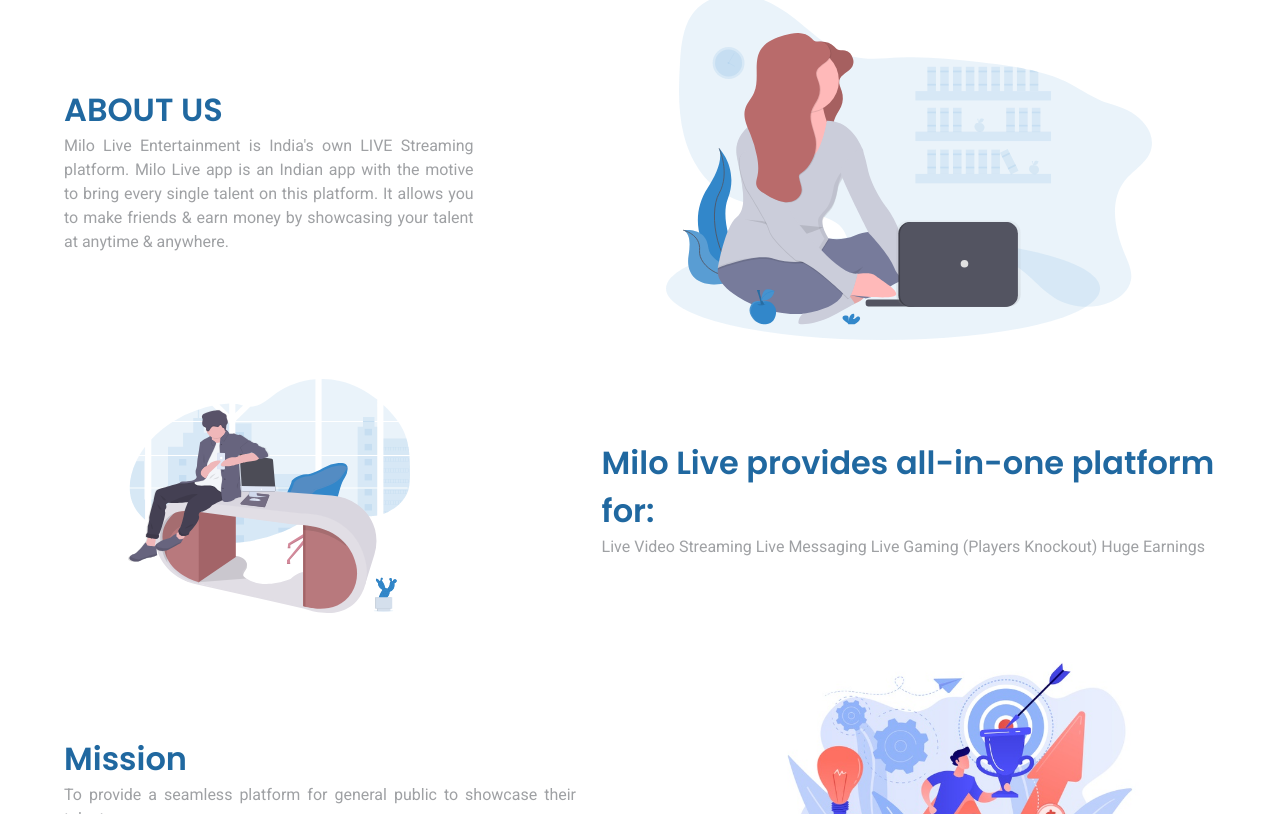
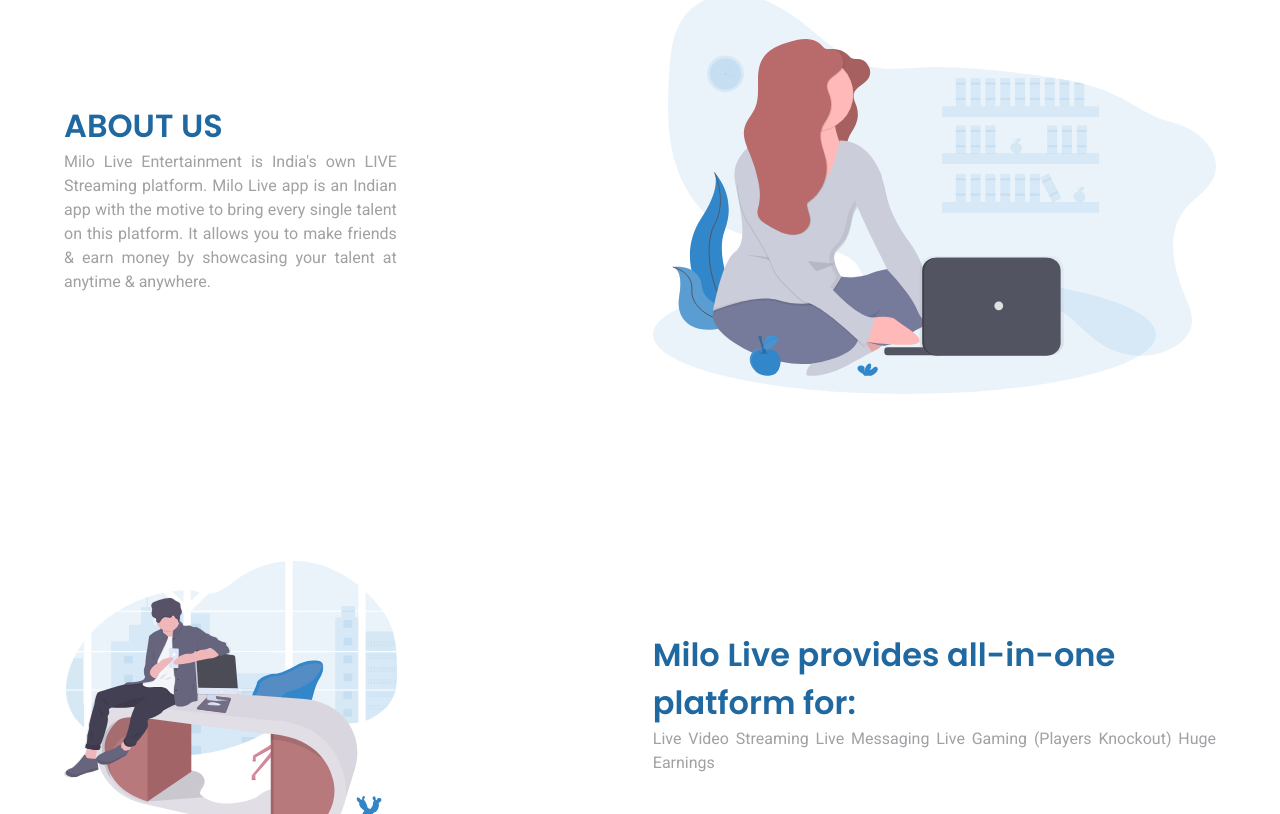
Before and after one commit to VivekBcloud/av-project, a React (Create React App) app: page /about in a window 1280 px wide. Shown: the part 486-1300 px from the top of the page. Built offline with nearby package versions, Linux system fonts and the light colour scheme.

Commit message:
added the animation for all req elements 🎪

```diff
--- a/package.json
+++ b/package.json
@@ -9,6 +9,7 @@
     "framer-motion": "^5.5.5",
     "react": "^17.0.2",
     "react-dom": "^17.0.2",
+    "react-google-recaptcha": "^2.1.0",
     "react-intersection-observer": "^8.33.1",
     "react-router-dom": "^6.2.1",
     "react-scripts": "5.0.0",
--- /dev/null
+++ b/src/components/AnimateComp.jsx
@@ -0,0 +1,42 @@
+import { motion, useAnimation } from "framer-motion";
+import React, { useEffect } from "react";
+import { useInView } from "react-intersection-observer";
+
+const AnimateComp = ({ children }) => {
+  const animation = useAnimation();
+  const [contentRef, inView] = useInView({
+    triggerOnce: true,
+    rootMargin: "-150px",
+  });
+  useEffect(() => {
+    if (inView) {
+      animation.start("visible");
+    }
+  }, [animation, inView]);
+  const cardAnimation = {
+    visible: {
+      opacity: 1,
+      y: 0,
+      transition: {
+        duration: 0.6,
+        // ease: "ease-in",
+      },
+    },
+    hidden: {
+      opacity: 0,
+      y: 72,
+    },
+  };
+  return (
+    <motion.div
+      ref={contentRef}
+      animate={animation}
+      initial="hidden"
+      variants={cardAnimation}
+    >
+      {children}
+    </motion.div>
+  );
+};
+
+export default AnimateComp;
--- /dev/null
+++ b/src/components/AnimateHztlComp.jsx
@@ -0,0 +1,57 @@
+import { motion, useAnimation } from "framer-motion";
+import React, { useEffect } from "react";
+import { useInView } from "react-intersection-observer";
+
+const AnimateComp = ({ children, leftDir }) => {
+  const animation = useAnimation();
+  const [contentRef, inView] = useInView({
+    triggerOnce: true,
+    rootMargin: "-150px",
+  });
+  useEffect(() => {
+    if (inView) {
+      animation.start("visible");
+    }
+  }, [animation, inView]);
+  const cardAnimation = leftDir
+    ? {
+        visible: {
+          opacity: 1,
+          x: 0,
+          transition: {
+            duration: 0.6,
+            // ease: "ease-in",
+          },
+        },
+        hidden: {
+          opacity: 0,
+          x: -72,
+        },
+      }
+    : {
+        visible: {
+          opacity: 1,
+          x: 0,
+          transition: {
+            duration: 0.6,
+            // ease: "ease-in",
+          },
+        },
+        hidden: {
+          opacity: 0,
+          x: 72,
+        },
+      };
+  return (
+    <motion.div
+      ref={contentRef}
+      animate={animation}
+      initial="hidden"
+      variants={cardAnimation}
+    >
+      {children}
+    </motion.div>
+  );
+};
+
+export default AnimateComp;
--- a/src/components/Footer.jsx
+++ b/src/components/Footer.jsx
@@ -3,7 +3,7 @@ import { Link, Outlet } from "react-router-dom";
 import styles from "../styles/footer.module.css";
 import { FacebookSvg, InstaSvg, LinkedinSvg } from "../data/useSvg";
 const Footer = () => {
-  const ScrollToTop = () => {
+  const scrollToTop = () => {
     window.scroll(0, 0);
   };
   return (
@@ -42,22 +42,22 @@ const Footer = () => {
         <div className={styles.navi}>
           <h3 className={styles.footerTitles}>Navigation</h3>
           <div>
-            <Link className={styles.anchor} to="/">
+            <Link className={styles.anchor} onClick={scrollToTop} to="/">
               Home
             </Link>
           </div>
           <div>
-            <Link className={styles.anchor} to="/about">
+            <Link className={styles.anchor} onClick={scrollToTop} to="/about">
               About
             </Link>
           </div>
           <div>
-            <Link className={styles.anchor} to="/agency">
+            <Link className={styles.anchor} onClick={scrollToTop} to="/agency">
               Agency Request
             </Link>
           </div>
           <div>
-            <Link className={styles.anchor} to="/contact">
+            <Link className={styles.anchor} onClick={scrollToTop} to="/contact">
               Contact Us
             </Link>
           </div>
@@ -98,12 +98,12 @@ const Footer = () => {
         <div className={styles.policy}>
           <h3 className={styles.footerTitles}>Policy</h3>
           <Link to="terms">
-            <div className={styles.anchor} onClick={ScrollToTop}>
+            <div className={styles.anchor} onClick={scrollToTop}>
               Terms & Conditions
             </div>
           </Link>
           <Link to="policy">
-            <div className={styles.anchor} onClick={ScrollToTop}>
+            <div className={styles.anchor} onClick={scrollToTop}>
               Privacy Policy
             </div>
           </Link>
--- a/src/pages/About.jsx
+++ b/src/pages/About.jsx
@@ -1,18 +1,29 @@
+import { motion } from "framer-motion";
 import React from "react";
 import styles from "../styles/about.module.css";
-
+import AnimateHztlComp from "../components/AnimateHztlComp";
 const About = () => {
   return (
-    <div className={`${styles.container}  fluid-container`}>
+    <div className={`${styles.container}  `}>
       <div className={styles.headerSection}>
-        <h1>About us</h1>
+        <motion.h1
+          initial={{ y: 100, opacity: 0 }}
+          animate={{ y: 0, opacity: 1 }}
+          transition={{ duration: 1 }}
+        >
+          About us
+        </motion.h1>
+
         <img src="/svg/wave.svg" alt="wave" className={styles.waveImg} />
       </div>
       <div className={`${styles.innerContainer}`}>
-        <div className={`${styles.aboutSection} ${styles.aboutSection46}`}>
+        <div
+          className={`${styles.aboutSection} ${styles.aboutSection46}`}
+          style={{ paddingTop: "0" }}
+        >
           <div className={styles.leftSection}>
-            <div className={styles.title}>ABOUT US</div>
-            <div className={styles.desc}>
+            <div className={`${styles.title} fluid-container`}>ABOUT US</div>
+            <div className={`${styles.desc} fluid-container`}>
               Milo Live Entertainment is India's own LIVE Streaming platform.
               Milo Live app is an Indian app with the motive to bring every
               single talent on this platform. It allows you to make friends &
@@ -20,38 +31,50 @@ const About = () => {
             </div>
           </div>
           <div className={`${styles.rightSection} fluid-container`}>
+            <AnimateHztlComp leftDir={false}>
               <img src="/svg/undraw_svg_2.svg" alt="about-img" />
+            </AnimateHztlComp>
           </div>
         </div>
         <div className={`${styles.aboutSection} ${styles.aboutSection46}`}>
           <div className={`${styles.leftSection} fluid-container`}>
+            <AnimateHztlComp leftDir={true}>
               <img src="/svg/undraw_svg_3.svg" alt="live-img" />
+            </AnimateHztlComp>
           </div>
           <div className={styles.rightSection}>
-            <div className={styles.title}>
+            <div className={`${styles.title} fluid-container`}>
               Milo Live provides all-in-one platform for:
             </div>
-            <div className={styles.desc}>
+            <div className={`${styles.desc} fluid-container`}>
               Live Video Streaming Live Messaging Live Gaming (Players Knockout)
               Huge Earnings
             </div>
           </div>
         </div>
-        <div className={styles.aboutSection}>
+        <div className={`${styles.linearGrad}`}>
+          <div className={`${styles.aboutSection} fluid-container`}>
             <div className={styles.leftSection}>
-            <div className={styles.title}>Mission</div>
-            <div className={styles.desc}>
+              <div className={styles.title} style={{ color: "white" }}>
+                Mission
+              </div>
+              <div className={styles.desc} style={{ color: "white" }}>
                 To provide a seamless platform for general public to showcase
                 their talent.
               </div>
             </div>
             <div className={`${styles.rightSection} fluid-container`}>
+              <AnimateHztlComp leftDir={false}>
                 <img src="/images/mission.jpg" alt="mission-img" />
+              </AnimateHztlComp>
+            </div>
           </div>
         </div>
         <div className={`${styles.aboutSection} ${styles.aboutSection46}`}>
           <div className={`${styles.leftSection} fluid-container`}>
+            <AnimateHztlComp leftDir={true}>
               <img src="/svg/undraw_svg_4.svg" alt="why-img" />
+            </AnimateHztlComp>
           </div>
           <div className={`${styles.rightSection} fluid-container`}>
             <div className={styles.title}>Why Us</div>
--- a/src/pages/Agency.jsx
+++ b/src/pages/Agency.jsx
@@ -1,16 +1,36 @@
 import React from "react";
+
 import aboutstyles from "../styles/about.module.css";
 import styles from "../styles/agency.module.css";
+import ReCAPTCHA from "react-google-recaptcha";
+import { motion } from "framer-motion";
+import AnimateComp from "../components/AnimateComp";
 const Agency = () => {
+  function onChange(value) {
+    console.log("Captcha value:", value);
+  }
   return (
     <div className={`${aboutstyles.container}  fluid-container`}>
       <div className={aboutstyles.headerSection}>
-        <h1>Agency Request</h1>
+        <motion.h1
+          initial={{ y: 100, opacity: 0 }}
+          animate={{ y: 0, opacity: 1 }}
+          transition={{ duration: 1 }}
+        >
+          Agency Request
+        </motion.h1>
         <img src="/svg/wave.svg" alt="wave" className={aboutstyles.waveImg} />
       </div>
       <div className={styles.innerContainer}>
+        <AnimateComp>
           <div className={styles.agencyTitle}>Agency Request</div>
-        <form className={styles.formContainer}>
+        </AnimateComp>
+        <AnimateComp>
+          <form
+            action="agencySendMail.php"
+            method="POST"
+            className={styles.formContainer}
+          >
             <div>
               <label htmlFor="name">
                 Agency Name <span>*</span>{" "}
@@ -58,7 +78,12 @@ const Agency = () => {
               <label htmlFor="email">
                 Your Email <span>*</span>{" "}
               </label>
-            <input type="email" id="email" required placeholder="Your Email" />
+              <input
+                type="email"
+                id="email"
+                required
+                placeholder="Your Email"
+              />
             </div>
             <div>
               <label htmlFor="country">
@@ -98,8 +123,15 @@ const Agency = () => {
               <label htmlFor="referred">Referred By(Optional) </label>
               <input type="text" id="referred" placeholder="Referred By" />
             </div>
+            <div>
+              <ReCAPTCHA
+                sitekey="6Ld64h8cAAAAAOcn4TykeXKj0ii93QMbKF8RguM3"
+                onChange={onChange}
+              />
+            </div>
             <button className={styles.submitBtn}>Submit</button>
           </form>
+        </AnimateComp>
       </div>
     </div>
   );
--- a/src/pages/Contact.jsx
+++ b/src/pages/Contact.jsx
@@ -1,22 +1,43 @@
 import React from "react";
 import aboutstyles from "../styles/about.module.css";
 import styles from "../styles/contact.module.css";
+import ReCAPTCHA from "react-google-recaptcha";
+import AnimateComp from "../components/AnimateComp";
+import { motion } from "framer-motion";
 const Contact = () => {
+  function onChange(value) {
+    console.log("Captcha value:", value);
+  }
+
   return (
     <div className={`${aboutstyles.container}  fluid-container`}>
       <div className={aboutstyles.headerSection}>
-        <h1>Contact Us</h1>
+        <motion.h1
+          initial={{ y: 100, opacity: 0 }}
+          animate={{ y: 0, opacity: 1 }}
+          transition={{ duration: 1 }}
+        >
+          Contact Us
+        </motion.h1>
+
         <img src="/svg/wave.svg" alt="wave" className={aboutstyles.waveImg} />
       </div>
       <div className={styles.innerContainer}>
+        <AnimateComp>
           <div className={styles.agencyTitle}>Contact Form</div>
+        </AnimateComp>
+        <AnimateComp>
           <div className={styles.contentWrapper}>
-          <form action="" className={styles.formContainer}>
+            <form
+              action="sendEmail.php"
+              method="POST"
+              className={styles.formContainer}
+            >
               <div>
                 <label htmlFor="name">
                   Your Name <span>*</span>{" "}
                 </label>
-              <input type="text" id="name" required placeholder="Agency Name" />
+                <input type="text" id="name" required placeholder="Name" />
               </div>
               <div>
                 <label htmlFor="mobile">
@@ -39,7 +60,12 @@ const Contact = () => {
                 <label htmlFor="subject">
                   Subject <span>*</span>{" "}
                 </label>
-              <input type="text" id="subject" required placeholder="subject" />
+                <input
+                  type="text"
+                  id="subject"
+                  required
+                  placeholder="subject"
+                />
               </div>
               <div className={styles.textAreaContainer}>
                 <label htmlFor="comment">
@@ -52,12 +78,19 @@ const Contact = () => {
                   placeholder="Message"
                 />
               </div>
+              <div>
+                <ReCAPTCHA
+                  sitekey="6Ld64h8cAAAAAOcn4TykeXKj0ii93QMbKF8RguM3"
+                  onChange={onChange}
+                />
+              </div>
               <button className={styles.submitBtn}>Submit</button>
             </form>
             <div>
               <img src="/images/contact.jpg" alt="contanct-img" />
             </div>
           </div>
+        </AnimateComp>
         <div className={styles.infoContainer}>
           <div>
             <div className={styles.infoHeading}>Founder</div>
--- a/src/pages/Home.jsx
+++ b/src/pages/Home.jsx
@@ -10,7 +10,7 @@ const Home = () => {
         <div className={styles.innerContainer}>
           <div className={styles.leftContainer}>
             <motion.div
-              initial={{ x: -100, opacity: 0 }}
+              initial={{ x: -200, opacity: 0 }}
               animate={{ x: 0, opacity: 1 }}
               transition={{ duration: 1 }}
             >
@@ -19,7 +19,7 @@ const Home = () => {
           </div>
           <div className={styles.rightContainer}>
             <motion.img
-              initial={{ x: -100, opacity: 0 }}
+              initial={{ x: -200, opacity: 0 }}
               animate={{ x: 0, opacity: 1 }}
               transition={{ duration: 1 }}
               src="/images/banner1.jpeg"
@@ -27,9 +27,9 @@ const Home = () => {
               className={styles.banner1}
             />
             <motion.img
-              initial={{ x: -100, opacity: 0 }}
+              initial={{ x: -200, opacity: 0 }}
               animate={{ x: 0, opacity: 1 }}
-              transition={{ duration: 1, delay: "1" }}
+              transition={{ duration: 1, delay: "0.2" }}
               src="/images/banner2.jpeg"
               alt="banner2"
               className={styles.banner2}
--- a/src/pages/Policy.jsx
+++ b/src/pages/Policy.jsx
@@ -1,3 +1,4 @@
+import { motion } from "framer-motion";
 import React from "react";
 import aboutstyles from "../styles/about.module.css";
 import styles from "../styles/terms.module.css";
@@ -5,7 +6,13 @@ const Condition = () => {
   return (
     <div className={`${aboutstyles.container}  fluid-container`}>
       <div className={aboutstyles.headerSection}>
-        <h1>Privacy Policy</h1>
+        <motion.h1
+          initial={{ y: 100, opacity: 0 }}
+          animate={{ y: 0, opacity: 1 }}
+          transition={{ duration: 1 }}
+        >
+          Privacy Policy
+        </motion.h1>
         <img src="/svg/wave.svg" alt="wave" className={aboutstyles.waveImg} />
       </div>
       <div className={styles.innerContainer}>
--- a/src/pages/Terms.jsx
+++ b/src/pages/Terms.jsx
@@ -1,3 +1,4 @@
+import { motion } from "framer-motion";
 import React from "react";
 import aboutstyles from "../styles/about.module.css";
 import styles from "../styles/terms.module.css";
@@ -5,7 +6,13 @@ const Terms = () => {
   return (
     <div className={`${aboutstyles.container}  fluid-container`}>
       <div className={aboutstyles.headerSection}>
-        <h1>Terms & Conditions</h1>
+        <motion.h1
+          initial={{ y: 100, opacity: 0 }}
+          animate={{ y: 0, opacity: 1 }}
+          transition={{ duration: 1 }}
+        >
+          Terms & Conditions
+        </motion.h1>
         <img src="/svg/wave.svg" alt="wave" className={aboutstyles.waveImg} />
       </div>
       <div className={styles.innerContainer}>
--- a/src/styles/about.module.css
+++ b/src/styles/about.module.css
@@ -39,18 +39,23 @@
 .container .innerContainer {
   display: grid;
   place-items: center;
-  max-width: 84rem;
+  width: 100%;
+  /* max-width: 84rem; */
+  /* margin: 0 auto; */
   gap: 2rem;
   z-index: 2;
 }
 .container .innerContainer .aboutSection {
+  margin: 0 auto;
   width: 100%;
+  max-width: 84rem;
   display: grid;
   grid-template-columns: 1fr 1fr;
   /* justify-content: center; */
   align-items: center;
   gap: 8rem;
   text-align: left;
+  padding: 5vw 0;
 }
 .container .innerContainer .aboutSection46 {
   grid-template-columns: 4fr 6fr;
@@ -76,6 +81,13 @@
   /* max-width: 50ch; */
   height: auto;
 }
+.container .innerContainer .linearGrad {
+  /* height: auto; */
+  width: 100%;
+  padding: 5vw 0;
+  color: white;
+  background: linear-gradient(to right, #5c10f2c9 0%, #14b2fd 100%);
+}
 
 @media screen and (max-width: 1000px) {
   .container .innerContainer .aboutSection {
--- a/src/styles/contact.module.css
+++ b/src/styles/contact.module.css
@@ -15,7 +15,7 @@
 }
 .contentWrapper {
   display: grid;
-  grid-template-columns: 5fr 6fr;
+  grid-template-columns: 6fr 6fr;
   gap: 2rem;
   width: 100%;
   font-size: 1rem;
@@ -45,7 +45,7 @@
   height: 48px;
   border-radius: 0;
   border: 1px solid #dae0e5;
-  font-size: 1rem;
+  font-size: 0.8rem;
   padding: 0.375rem 0.75rem;
   font-weight: 400;
   background-color: #fff;
@@ -68,7 +68,7 @@
   border-radius: 0;
   border: 1px solid #dae0e5;
   min-height: calc(1.5em + 0.75rem + 2px);
-  font-size: 1rem;
+  font-size: 0.8rem;
   padding: 0.375rem 0.75rem;
   font-weight: 400;
   background-color: #fff;
@@ -107,6 +107,7 @@
 .infoContainer {
   display: grid;
   grid-template-columns: repeat(3, 1fr);
+  margin-top: 3rem;
   margin-bottom: 4rem;
 }
 .infoContainer > div {
```
Also changed, not shown: public/images/up-arrow.png (added), 1 other file (tests, documents, lock files or other folders). Lines whose indentation alone changed are shown as unchanged.
